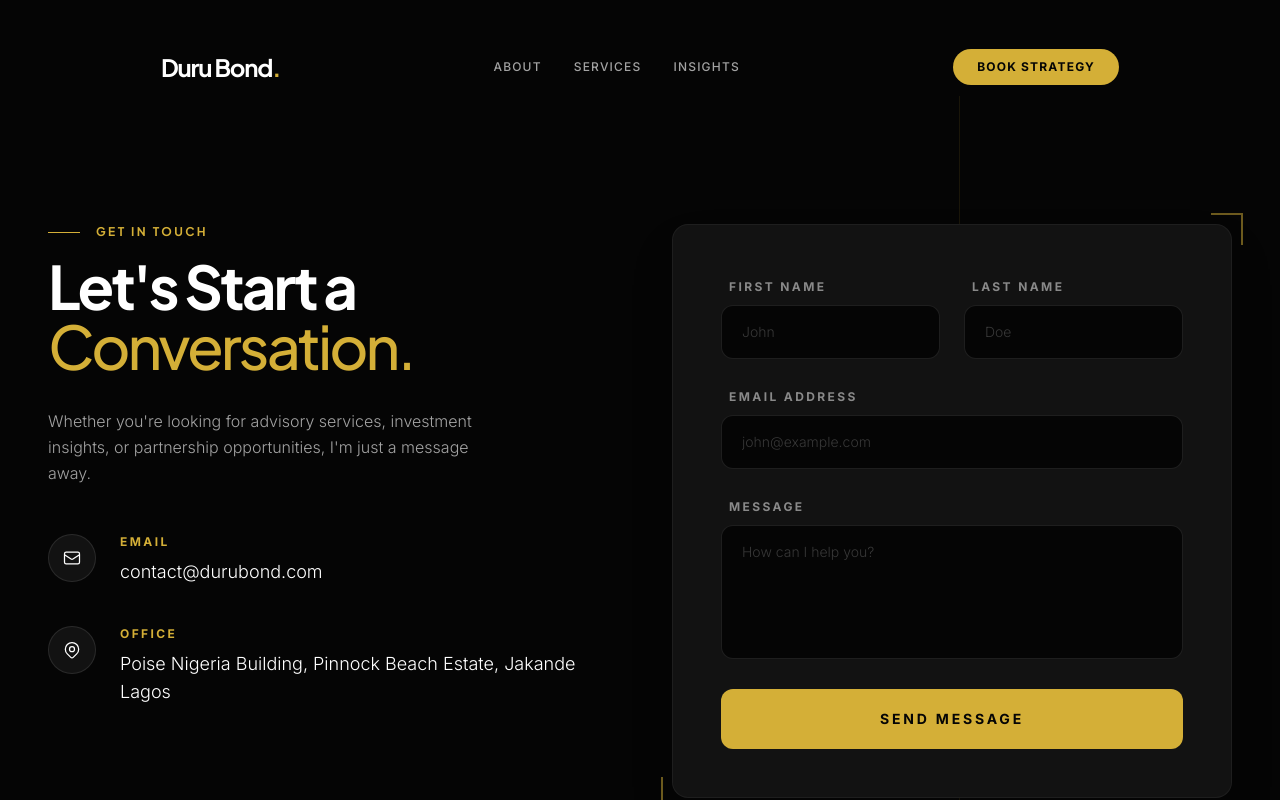
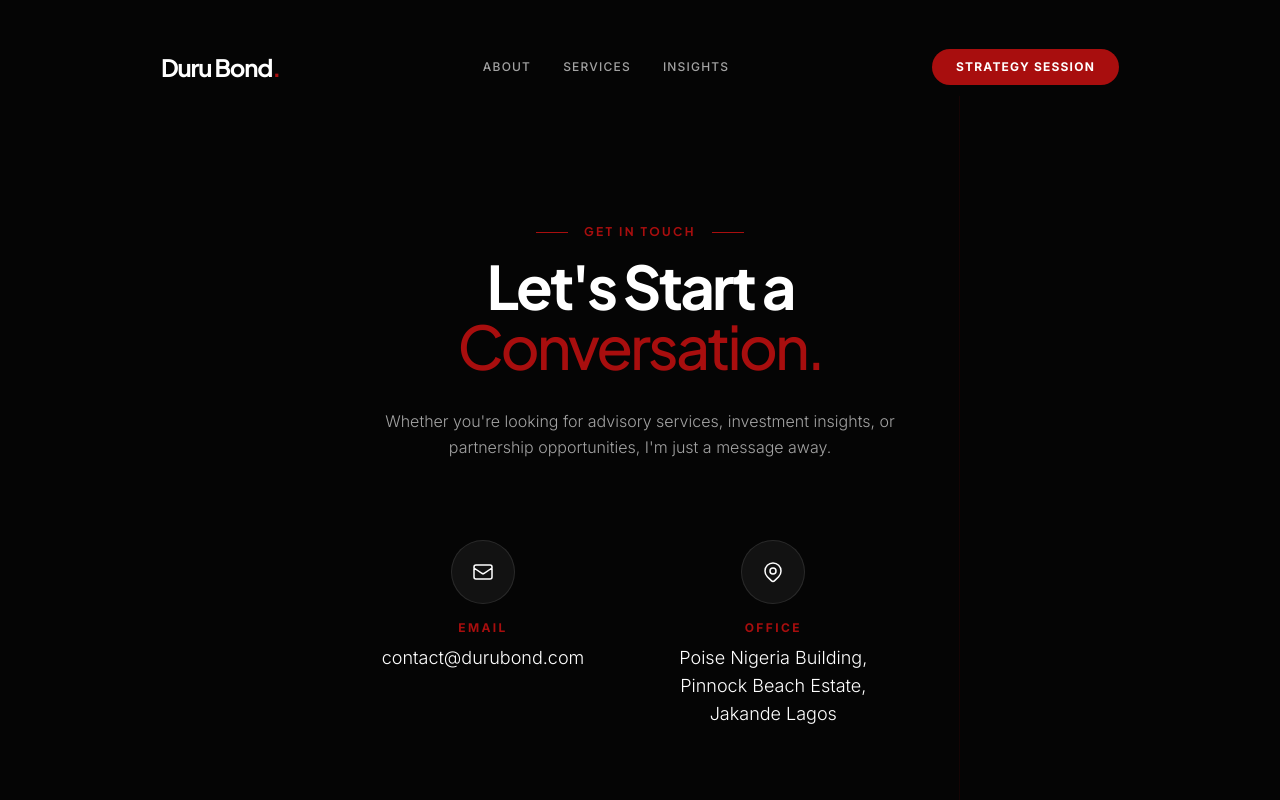
Before and after one commit to markeyz-code/durubond, a Nuxt app: page /contact in a window 1280 px wide. Shown: the top 800 px of the page. Built offline with nearby package versions, Linux system fonts and the light colour scheme; a web font is replaced by a local one.

Commit message:
chore: Update design colors, align videos, setup Strategy Session CTA, remove unused form

```diff
--- a/app/app.vue
+++ b/app/app.vue
@@ -9,7 +9,7 @@ useHead({
 </script>
 
 <template>
-  <div class="min-h-screen bg-brand-bg text-brand-text font-sans selection:bg-brand-gold selection:text-brand-bg overflow-x-hidden flex flex-col">
+  <div class="min-h-screen bg-brand-bg text-brand-text font-sans selection:bg-brand-primary selection:text-brand-bg overflow-x-hidden flex flex-col">
     <Navbar />
     <div class="flex-grow relative z-0">
       <NuxtPage />
--- a/app/assets/css/main.css
+++ b/app/assets/css/main.css
@@ -9,7 +9,7 @@
   }
 
   ::selection {
-    @apply bg-brand-gold text-brand-bg;
+    @apply bg-brand-primary text-brand-bg;
   }
 
   h1, h2, h3, h4, h5, h6, .font-heading {
--- a/app/components/ContactSection.vue
+++ b/app/components/ContactSection.vue
@@ -6,91 +6,53 @@
   <section id="contact" class="py-32 bg-brand-bg relative overflow-hidden">
     <!-- Abstract architectural lines -->
     <div class="absolute inset-0 pointer-events-none opacity-10">
-      <div class="absolute top-0 right-1/4 w-[1px] h-full bg-brand-gold"></div>
+      <div class="absolute top-0 right-1/4 w-[1px] h-full bg-brand-primary"></div>
     </div>
 
-    <div class="max-w-7xl mx-auto px-4 md:px-12 grid lg:grid-cols-2 gap-16 relative z-10">
+    <div class="max-w-4xl mx-auto px-4 md:px-12 flex justify-center relative z-10">
 
       <!-- Contact Info -->
       <div
         v-motion
-        :initial="{ opacity: 0, x: -30 }"
-        :visibleOnce="{ opacity: 1, x: 0, transition: { duration: 800 } }"
+        :initial="{ opacity: 0, y: 30 }"
+        :visibleOnce="{ opacity: 1, y: 0, transition: { duration: 800 } }"
+        class="w-full flex flex-col items-center text-center"
       >
-        <div class="flex items-center gap-4 mb-4">
-          <div class="w-8 h-[1px] bg-brand-gold"></div>
-          <h2 class="text-brand-gold font-bold tracking-[0.2em] text-xs uppercase">Get In Touch</h2>
+        <div class="flex items-center gap-4 mb-4 justify-center">
+          <div class="w-8 h-[1px] bg-brand-primary"></div>
+          <h2 class="text-brand-primary font-bold tracking-[0.2em] text-xs uppercase">Get In Touch</h2>
+          <div class="w-8 h-[1px] bg-brand-primary"></div>
         </div>
         <h3 class="text-4xl md:text-6xl font-heading font-bold text-white leading-tight tracking-tighter mb-8">
-          Let's Start a <br /> <span class="font-medium text-brand-gold">Conversation.</span>
+          Let's Start a <br /> <span class="font-medium text-brand-primary">Conversation.</span>
         </h3>
 
-        <p class="text-brand-text-muted font-light leading-relaxed mb-12 max-w-md">
+        <p class="text-brand-text-muted font-light leading-relaxed mb-12 max-w-xl mx-auto">
           Whether you're looking for advisory services, investment insights, or partnership opportunities, I'm just a message away.
         </p>
 
-        <div class="space-y-10">
-          <div class="flex items-start gap-6 group">
-            <div class="w-12 h-12 border border-white/10 rounded-full flex items-center justify-center shrink-0 bg-brand-surface group-hover:bg-brand-gold transition-colors duration-300">
-              <svg class="w-5 h-5 text-white group-hover:text-brand-bg transition-colors" fill="none" stroke="currentColor" viewBox="0 0 24 24" xmlns="http://www.w3.org/2000/svg"><path stroke-linecap="round" stroke-linejoin="round" stroke-width="1.5" d="M3 8l7.89 5.26a2 2 0 002.22 0L21 8M5 19h14a2 2 0 002-2V7a2 2 0 00-2-2H5a2 2 0 00-2 2v10a2 2 0 002 2z"></path></svg>
+        <div class="flex flex-col md:flex-row gap-10 md:gap-16 justify-center mt-8">
+          <div class="flex flex-col items-center gap-4 group">
+            <div class="w-16 h-16 border border-white/10 rounded-full flex items-center justify-center bg-brand-surface group-hover:bg-brand-primary transition-colors duration-300">
+              <svg class="w-6 h-6 text-white group-hover:text-brand-bg transition-colors" fill="none" stroke="currentColor" viewBox="0 0 24 24" xmlns="http://www.w3.org/2000/svg"><path stroke-linecap="round" stroke-linejoin="round" stroke-width="1.5" d="M3 8l7.89 5.26a2 2 0 002.22 0L21 8M5 19h14a2 2 0 002-2V7a2 2 0 00-2-2H5a2 2 0 00-2 2v10a2 2 0 002 2z"></path></svg>
             </div>
-            <div>
-              <p class="text-xs tracking-[0.2em] font-bold text-brand-gold mb-2 uppercase">Email</p>
-              <a href="mailto:contact@durubond.com" class="text-white hover:text-brand-gold font-light transition-colors text-lg">contact@durubond.com</a>
+            <div class="text-center">
+              <p class="text-xs tracking-[0.2em] font-bold text-brand-primary mb-2 uppercase">Email</p>
+              <a href="mailto:contact@durubond.com" class="text-white hover:text-brand-primary font-light transition-colors text-lg">contact@durubond.com</a>
             </div>
           </div>
 
-          <div class="flex items-start gap-6 group">
-            <div class="w-12 h-12 border border-white/10 rounded-full flex items-center justify-center shrink-0 bg-brand-surface group-hover:bg-brand-gold transition-colors duration-300">
-              <svg class="w-5 h-5 text-white group-hover:text-brand-bg transition-colors" fill="none" stroke="currentColor" viewBox="0 0 24 24" xmlns="http://www.w3.org/2000/svg"><path stroke-linecap="round" stroke-linejoin="round" stroke-width="1.5" d="M17.657 16.657L13.414 20.9a1.998 1.998 0 01-2.827 0l-4.244-4.243a8 8 0 1111.314 0z"></path><path stroke-linecap="round" stroke-linejoin="round" stroke-width="1.5" d="M15 11a3 3 0 11-6 0 3 3 0 016 0z"></path></svg>
+          <div class="flex flex-col items-center gap-4 group">
+            <div class="w-16 h-16 border border-white/10 rounded-full flex items-center justify-center bg-brand-surface group-hover:bg-brand-primary transition-colors duration-300">
+              <svg class="w-6 h-6 text-white group-hover:text-brand-bg transition-colors" fill="none" stroke="currentColor" viewBox="0 0 24 24" xmlns="http://www.w3.org/2000/svg"><path stroke-linecap="round" stroke-linejoin="round" stroke-width="1.5" d="M17.657 16.657L13.414 20.9a1.998 1.998 0 01-2.827 0l-4.244-4.243a8 8 0 1111.314 0z"></path><path stroke-linecap="round" stroke-linejoin="round" stroke-width="1.5" d="M15 11a3 3 0 11-6 0 3 3 0 016 0z"></path></svg>
             </div>
-            <div>
-              <p class="text-xs tracking-[0.2em] font-bold text-brand-gold mb-2 uppercase">Office</p>
-              <p class="text-white font-light text-lg">Poise Nigeria Building, Pinnock Beach Estate, Jakande Lagos</p>
+            <div class="text-center">
+              <p class="text-xs tracking-[0.2em] font-bold text-brand-primary mb-2 uppercase">Office</p>
+              <p class="text-white font-light text-lg max-w-[250px]">Poise Nigeria Building, Pinnock Beach Estate, Jakande Lagos</p>
             </div>
           </div>
         </div>
       </div>
-
-      <!-- Contact Form -->
-      <div
-        class="bg-brand-surface p-8 md:p-12 border border-white/5 relative rounded-2xl shadow-2xl"
-        v-motion
-        :initial="{ opacity: 0, x: 30 }"
-        :visibleOnce="{ opacity: 1, x: 0, transition: { duration: 800, delay: 200 } }"
-      >
-        <div class="absolute -top-3 -right-3 w-8 h-8 border-t-2 border-r-2 border-brand-gold opacity-50"></div>
-        <div class="absolute -bottom-3 -left-3 w-8 h-8 border-b-2 border-l-2 border-brand-gold opacity-50"></div>
-
-        <form action="mailto:contact@durubond.com" method="post" enctype="text/plain" class="space-y-6">
-          <div class="grid grid-cols-2 gap-6">
-            <div class="space-y-2">
-              <label for="firstName" class="text-xs font-bold tracking-[0.2em] uppercase text-white/50 pl-2">First Name</label>
-              <input type="text" id="firstName" name="First Name" class="w-full bg-brand-bg border border-white/10 rounded-xl focus:border-brand-gold focus:ring-1 focus:ring-brand-gold px-5 py-4 outline-none transition-all text-sm text-white placeholder-white/20 font-light" placeholder="John" required />
-            </div>
-            <div class="space-y-2">
-              <label for="lastName" class="text-xs font-bold tracking-[0.2em] uppercase text-white/50 pl-2">Last Name</label>
-              <input type="text" id="lastName" name="Last Name" class="w-full bg-brand-bg border border-white/10 rounded-xl focus:border-brand-gold focus:ring-1 focus:ring-brand-gold px-5 py-4 outline-none transition-all text-sm text-white placeholder-white/20 font-light" placeholder="Doe" required />
-            </div>
-          </div>
-
-          <div class="space-y-2">
-            <label for="email" class="text-xs font-bold tracking-[0.2em] uppercase text-white/50 pl-2">Email Address</label>
-            <input type="email" id="email" name="Email" class="w-full bg-brand-bg border border-white/10 rounded-xl focus:border-brand-gold focus:ring-1 focus:ring-brand-gold px-5 py-4 outline-none transition-all text-sm text-white placeholder-white/20 font-light" placeholder="john@example.com" required />
-          </div>
-
-          <div class="space-y-2">
-            <label for="message" class="text-xs font-bold tracking-[0.2em] uppercase text-white/50 pl-2">Message</label>
-            <textarea id="message" name="Message" rows="5" class="w-full bg-brand-bg border border-white/10 rounded-xl focus:border-brand-gold focus:ring-1 focus:ring-brand-gold px-5 py-4 outline-none transition-all text-sm text-white placeholder-white/20 font-light resize-none" placeholder="How can I help you?" required></textarea>
-          </div>
-
-          <button type="submit" class="w-full group relative bg-brand-gold text-brand-bg hover:text-white font-bold tracking-[0.2em] uppercase text-sm py-5 rounded-xl overflow-hidden hover:shadow-[0_0_20px_rgba(212,175,55,0.3)] transition-all duration-300">
-            <span class="relative z-10 transition-colors">Send Message</span>
-            <div class="absolute inset-0 bg-brand-accent transform scale-x-0 group-hover:scale-x-100 transition-transform origin-left duration-500 ease-out z-0"></div>
-          </button>
-        </form>
-      </div>
-
     </div>
   </section>
 </template>
--- a/app/components/HeroSection.vue
+++ b/app/components/HeroSection.vue
@@ -18,20 +18,20 @@
 
     <!-- Abstract architectural lines -->
     <div class="absolute inset-0 pointer-events-none opacity-10 z-10">
-      <div class="absolute top-0 left-1/4 w-[1px] h-full bg-brand-gold"></div>
-      <div class="absolute top-1/3 left-0 w-full h-[1px] bg-brand-gold"></div>
+      <div class="absolute top-0 left-1/4 w-[1px] h-full bg-brand-primary"></div>
+      <div class="absolute top-1/3 left-0 w-full h-[1px] bg-brand-primary"></div>
     </div>
 
     <div class="max-w-7xl mx-auto w-full px-4 md:px-6 grid lg:grid-cols-12 gap-8 relative z-20 pt-32 md:pt-20">
       <!-- Text Content -->
       <div class="lg:col-span-8 relative">
         <div
-          class="inline-block px-4 py-1.5 border border-brand-gold/30 rounded-full mb-8 backdrop-blur-sm"
+          class="inline-block px-4 py-1.5 border border-brand-primary/30 rounded-full mb-8 backdrop-blur-sm"
           v-motion
           :initial="{ opacity: 0, y: 20 }"
           :enter="{ opacity: 1, y: 0, transition: { duration: 800, ease: 'easeOut' } }"
         >
-          <span class="text-brand-gold text-xs font-bold tracking-[0.2em] uppercase">Premier Advisory</span>
+          <span class="text-brand-primary text-xs font-bold tracking-[0.2em] uppercase">Premier Advisory</span>
         </div>
 
         <div class="absolute -top-20 -left-10 text-brand-surface font-heading text-[12rem] font-bold select-none tracking-tighter hidden md:block whitespace-nowrap opacity-50 -z-10">
@@ -45,12 +45,12 @@
           :enter="{ opacity: 1, y: 0, transition: { duration: 1000, delay: 200, ease: 'circOut' } }"
         >
           Real Estate<br />
-          <span class="text-brand-gold font-medium">Entrepreneur</span><br />
+          <span class="text-brand-primary font-medium">Entrepreneur</span><br />
           <span class="text-3xl md:text-5xl lg:text-6xl">& Property Advisor</span>
         </h1>
 
         <p
-          class="text-base md:text-xl text-brand-text-muted mb-12 max-w-lg font-light leading-relaxed border-l border-brand-gold/50 pl-6"
+          class="text-base md:text-xl text-brand-text-muted mb-12 max-w-lg font-light leading-relaxed border-l border-brand-primary/50 pl-6"
           v-motion
           :initial="{ opacity: 0, x: -30 }"
           :enter="{ opacity: 1, x: 0, transition: { duration: 1000, delay: 400, ease: 'circOut' } }"
@@ -67,9 +67,9 @@
           <a
             href="#contact"
             @click.prevent="() => { const el = document.getElementById('contact'); if (el) el.scrollIntoView({ behavior: 'smooth' }); }"
-            class="group relative w-full sm:w-auto px-10 py-4 bg-brand-gold text-brand-bg text-sm font-bold tracking-widest overflow-hidden text-center rounded-full hover:shadow-[0_0_30px_rgba(212,175,55,0.3)] transition-all duration-300 cursor-pointer"
+            class="group relative w-full sm:w-auto px-10 py-4 bg-brand-primary text-white text-sm font-bold tracking-widest overflow-hidden text-center rounded-full hover:shadow-[0_0_30px_rgba(212,175,55,0.3)] transition-all duration-300 cursor-pointer"
           >
-            <span class="relative z-10 uppercase text-brand-bg group-hover:text-brand-bg transition-colors duration-300">Book Strategy Session</span>
+            <span class="relative z-10 uppercase text-white group-hover:text-brand-bg transition-colors duration-300">Strategy Session</span>
             <div class="absolute inset-0 bg-white transform scale-x-0 group-hover:scale-x-100 transition-transform origin-left duration-500 ease-out z-0"></div>
           </a>
         </div>
@@ -83,9 +83,9 @@
           :initial="{ opacity: 0, y: 30 }"
           :enter="{ opacity: 1, y: 0, transition: { duration: 1000, delay: 800, ease: 'easeOut' } }"
         >
-          <div class="absolute top-0 left-0 w-full h-1 bg-gradient-to-r from-brand-gold to-transparent"></div>
+          <div class="absolute top-0 left-0 w-full h-1 bg-gradient-to-r from-brand-primary to-transparent"></div>
           <div class="flex items-center gap-6">
-            <div class="text-6xl font-heading font-bold text-brand-gold group-hover:scale-110 transition-transform duration-500">10+</div>
+            <div class="text-6xl font-heading font-bold text-brand-primary group-hover:scale-110 transition-transform duration-500">10+</div>
             <div class="text-xs tracking-[0.2em] text-white font-bold uppercase leading-relaxed">
               Years of <br /> Excellence
             </div>
--- a/app/components/Navbar.vue
+++ b/app/components/Navbar.vue
@@ -38,31 +38,31 @@ onUnmounted(() => {
       :class="isScrolled ? 'bg-brand-surface/80 backdrop-blur-xl border border-white/10 shadow-2xl shadow-black/50' : 'bg-transparent border border-transparent'"
     >
       <NuxtLink to="/" class="text-xl md:text-2xl font-heading font-bold text-white tracking-tighter transition-transform hover:scale-105 duration-300">
-        Duru Bond<span class="text-brand-gold">.</span>
+        Duru Bond<span class="text-brand-primary">.</span>
       </NuxtLink>
 
       <!-- Desktop Navigation -->
       <nav class="hidden md:flex items-center gap-8 font-sans font-medium text-xs tracking-widest uppercase text-brand-text-muted">
         <a href="#about" @click.prevent="scrollTo('about')" class="hover:text-white transition-colors duration-300 relative group cursor-pointer">
           <span>About</span>
-          <div class="absolute -bottom-2 left-1/2 w-1 h-1 rounded-full bg-brand-gold opacity-0 group-hover:opacity-100 transition-opacity transform -translate-x-1/2"></div>
+          <div class="absolute -bottom-2 left-1/2 w-1 h-1 rounded-full bg-brand-primary opacity-0 group-hover:opacity-100 transition-opacity transform -translate-x-1/2"></div>
         </a>
         <a href="#services" @click.prevent="scrollTo('services')" class="hover:text-white transition-colors duration-300 relative group cursor-pointer">
           <span>Services</span>
-          <div class="absolute -bottom-2 left-1/2 w-1 h-1 rounded-full bg-brand-gold opacity-0 group-hover:opacity-100 transition-opacity transform -translate-x-1/2"></div>
+          <div class="absolute -bottom-2 left-1/2 w-1 h-1 rounded-full bg-brand-primary opacity-0 group-hover:opacity-100 transition-opacity transform -translate-x-1/2"></div>
         </a>
         <a href="#content" @click.prevent="scrollTo('content')" class="hover:text-white transition-colors duration-300 relative group cursor-pointer">
           <span>Insights</span>
-          <div class="absolute -bottom-2 left-1/2 w-1 h-1 rounded-full bg-brand-gold opacity-0 group-hover:opacity-100 transition-opacity transform -translate-x-1/2"></div>
+          <div class="absolute -bottom-2 left-1/2 w-1 h-1 rounded-full bg-brand-primary opacity-0 group-hover:opacity-100 transition-opacity transform -translate-x-1/2"></div>
         </a>
       </nav>
 
       <a
         href="#contact"
         @click.prevent="scrollTo('contact')"
-        class="hidden md:inline-flex bg-brand-gold text-brand-bg hover:bg-white hover:text-brand-bg px-6 py-2.5 rounded-full font-sans font-bold text-xs tracking-widest transition-all duration-300 uppercase hover:shadow-[0_0_20px_rgba(212,175,55,0.4)] cursor-pointer relative z-20"
+        class="hidden md:inline-flex bg-brand-primary text-white hover:bg-white hover:text-brand-bg px-6 py-2.5 rounded-full font-sans font-bold text-xs tracking-widest transition-all duration-300 uppercase hover:shadow-[0_0_20px_rgba(212,175,55,0.4)] cursor-pointer relative z-20"
       >
-        Book Strategy
+        Strategy Session
       </a>
 
       <!-- Mobile Hamburger Button -->
@@ -82,15 +82,15 @@ onUnmounted(() => {
       :class="isMobileMenuOpen ? 'opacity-100 visible' : 'opacity-0 invisible'"
     >
       <nav class="flex flex-col items-center gap-8 font-sans font-medium text-lg tracking-widest uppercase text-white">
-        <a href="#about" @click.prevent="scrollTo('about')" class="hover:text-brand-gold transition-colors duration-300">About</a>
-        <a href="#services" @click.prevent="scrollTo('services')" class="hover:text-brand-gold transition-colors duration-300">Services</a>
-        <a href="#content" @click.prevent="scrollTo('content')" class="hover:text-brand-gold transition-colors duration-300">Insights</a>
+        <a href="#about" @click.prevent="scrollTo('about')" class="hover:text-brand-primary transition-colors duration-300">About</a>
+        <a href="#services" @click.prevent="scrollTo('services')" class="hover:text-brand-primary transition-colors duration-300">Services</a>
+        <a href="#content" @click.prevent="scrollTo('content')" class="hover:text-brand-primary transition-colors duration-300">Insights</a>
         <a
           href="#contact"
           @click.prevent="scrollTo('contact')"
-          class="mt-4 bg-brand-gold text-brand-bg px-8 py-3 rounded-full font-bold text-sm tracking-widest uppercase hover:bg-white transition-all duration-300"
+          class="mt-4 bg-brand-primary text-white px-8 py-3 rounded-full font-bold text-sm tracking-widest uppercase hover:bg-white hover:text-brand-bg transition-all duration-300"
         >
-          Book Strategy
+          Strategy Session
         </a>
       </nav>
     </div>
--- a/tailwind.config.js
+++ b/tailwind.config.js
@@ -14,8 +14,8 @@ export default {
         brand: {
           bg: '#050505',
           surface: '#121212',
-          gold: '#D4AF37',
-          'gold-dark': '#AA8C2C',
+          primary: '#a80e0e',
+          secondary: '#deae66',
           text: '#F5F5F5',
           'text-muted': '#A3A3A3',
           accent: '#1A1A1A',
```
Also changed, not shown: app/components/AboutSection.vue (+14 -14 lines), app/components/ContentSection.vue (+16 -66 lines), app/components/CtaSection.vue (+4 -4 lines), app/components/Footer.vue (+8 -8 lines), app/components/ServicesSection.vue (+31 -41 lines), public/images/durubond_about_1786457259086.png, public/images/durubond_hero_1786457219425.png.
